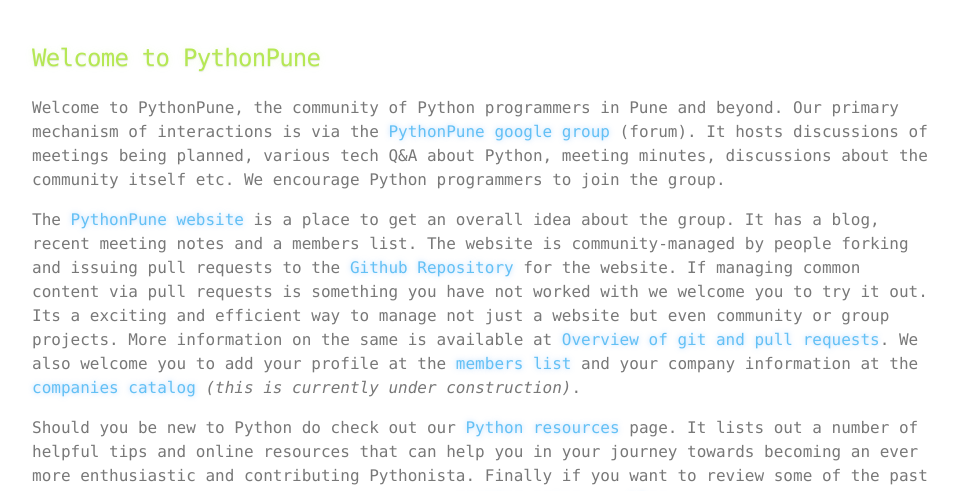
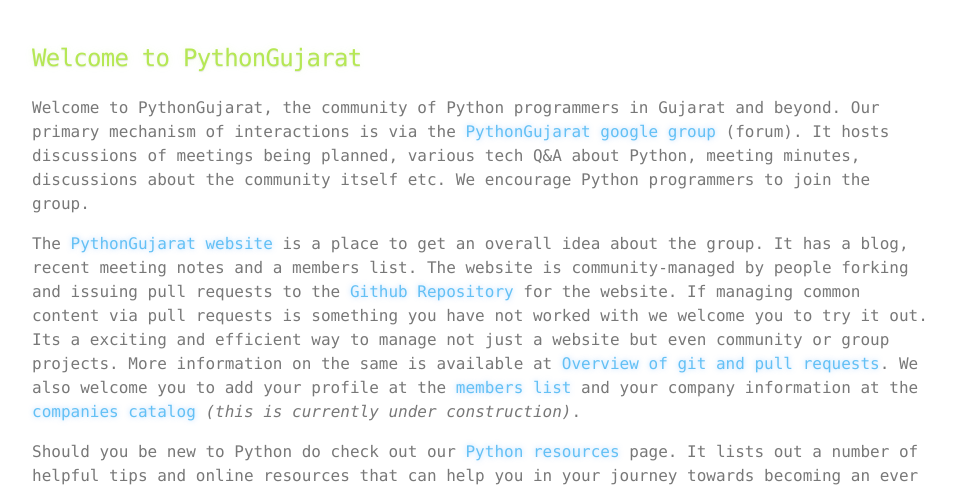
Before and after one commit to prakharjoshi/pythongujarat, a Django app: page /welcome/ in a window 1280 px wide. Shown: the part 203-694 px from the top of the page, without its empty margins (158-1116 px from the left). Run offline with Django 3.2, Linux system fonts and the light colour scheme; some libraries are stand-ins or nearby versions.

Commit message:
correcting content

```diff
--- a/py_guj/templates/py_guj/launchingwebsite.html
+++ b/py_guj/templates/py_guj/launchingwebsite.html
@@ -2,9 +2,9 @@
 
 {% block content %}
   <section id="main_content">
-    <h2>Website for PythonPune</h2>
-    <p>We&#8217;ve created a website for PythonPune. Hope this helps put together various information about pythonpune and its activities and discussions in one place from where it can be referred to easily.</p>
-    <p>The website is accessible at <a href='http://pune.python.org.in'>http://pune.python.org.in</a>.</p>
+    <h2>Website for PythonGujarat</h2>
+    <p>We&#8217;ve created a website for PythonGujarat. Hope this helps put together various information about pythonGujarat and its activities and discussions in one place from where it can be referred to easily.</p>
+    <p>The website is accessible at <a href='http://pycongj.appspot.com'>http://pycongj.appspot.com</a>.</p>
     <p><em>Update 2012-12-11: updated URL to point to a sub-domain of python.org.in.</em></p>
   </section>
 {% endblock %}
--- a/py_guj/templates/py_guj/resources.html
+++ b/py_guj/templates/py_guj/resources.html
@@ -5,7 +5,7 @@
     <h1>Resources</h1>
     <ul>
       <li><a href="/python-resources">Resources for python</a></li>
-      <li><a href="/posting-policy">Posting Policy (for PythonPune google group)</a></li>
+      <li><a href="/posting-policy">Posting Policy (for PythonGujarat google group)</a></li>
       <li><a href="/git-and-pull-requests">Overview of git and pull requests</a></li>
     </ul>
   </section>
--- a/py_guj/templates/py_guj/welcome.html
+++ b/py_guj/templates/py_guj/welcome.html
@@ -2,9 +2,9 @@
 
 {% block content %}
   <section id="main_content">
-    <h2>Welcome to PythonPune</h2>
-    <p>Welcome to PythonPune, the community of Python programmers in Pune and beyond. Our primary mechanism of interactions is via the <a href='#'>PythonPune google group</a> (forum). It hosts discussions of meetings being planned, various tech Q&amp;A about Python, meeting minutes, discussions about the community itself etc. We encourage Python programmers to join the group.</p>
-    <p>The <a href='#'>PythonPune website</a> is a place to get an overall idea about the group. It has a blog, recent meeting notes and a members list. The website is community-managed by people forking and issuing pull requests to the <a href='#'>Github Repository</a> for the website. If managing common content via pull requests is something you have not worked with we welcome you to try it out. Its a exciting and efficient way to manage not just a website but even community or group projects. More information on the same is available at <a href='/git-and-pull-requests'>Overview of git and pull requests</a>. We also welcome you to add your profile at the <a href='/members'>members list</a> and your company information at the <a href='/companies'>companies catalog</a> <em>(this is currently under construction)</em>.</p>
+    <h2>Welcome to PythonGujarat</h2>
+    <p>Welcome to PythonGujarat, the community of Python programmers in Gujarat and beyond. Our primary mechanism of interactions is via the <a href='#'>PythonGujarat google group</a> (forum). It hosts discussions of meetings being planned, various tech Q&amp;A about Python, meeting minutes, discussions about the community itself etc. We encourage Python programmers to join the group.</p>
+    <p>The <a href='#'>PythonGujarat website</a> is a place to get an overall idea about the group. It has a blog, recent meeting notes and a members list. The website is community-managed by people forking and issuing pull requests to the <a href='#'>Github Repository</a> for the website. If managing common content via pull requests is something you have not worked with we welcome you to try it out. Its a exciting and efficient way to manage not just a website but even community or group projects. More information on the same is available at <a href='/git-and-pull-requests'>Overview of git and pull requests</a>. We also welcome you to add your profile at the <a href='/members'>members list</a> and your company information at the <a href='/companies'>companies catalog</a> <em>(this is currently under construction)</em>.</p>
     <p>Should you be new to Python do check out our <a href='/python-resources'>Python resources</a> page. It lists out a number of helpful tips and online resources that can help you in your journey towards becoming an ever more enthusiastic and contributing Pythonista. Finally if you want to review some of the past happenings of significance do check out the <a href='/meetings'>meeting notes</a> and <a href='/blog'>blog</a> pages.</p>
     <p>You are very welcome to participate and hope to see you on the forum, but please ensure your contributions are consistent with our <a href='/posting-policy'>posting policy</a>. To summarise it, - no posts not related to python in some shape or form (even if of interest to other programming languages) and no job posts.</p>
     <p>Thanks for joining, and we hope you learn a lot and we do as well interacting with you.</p>
```
